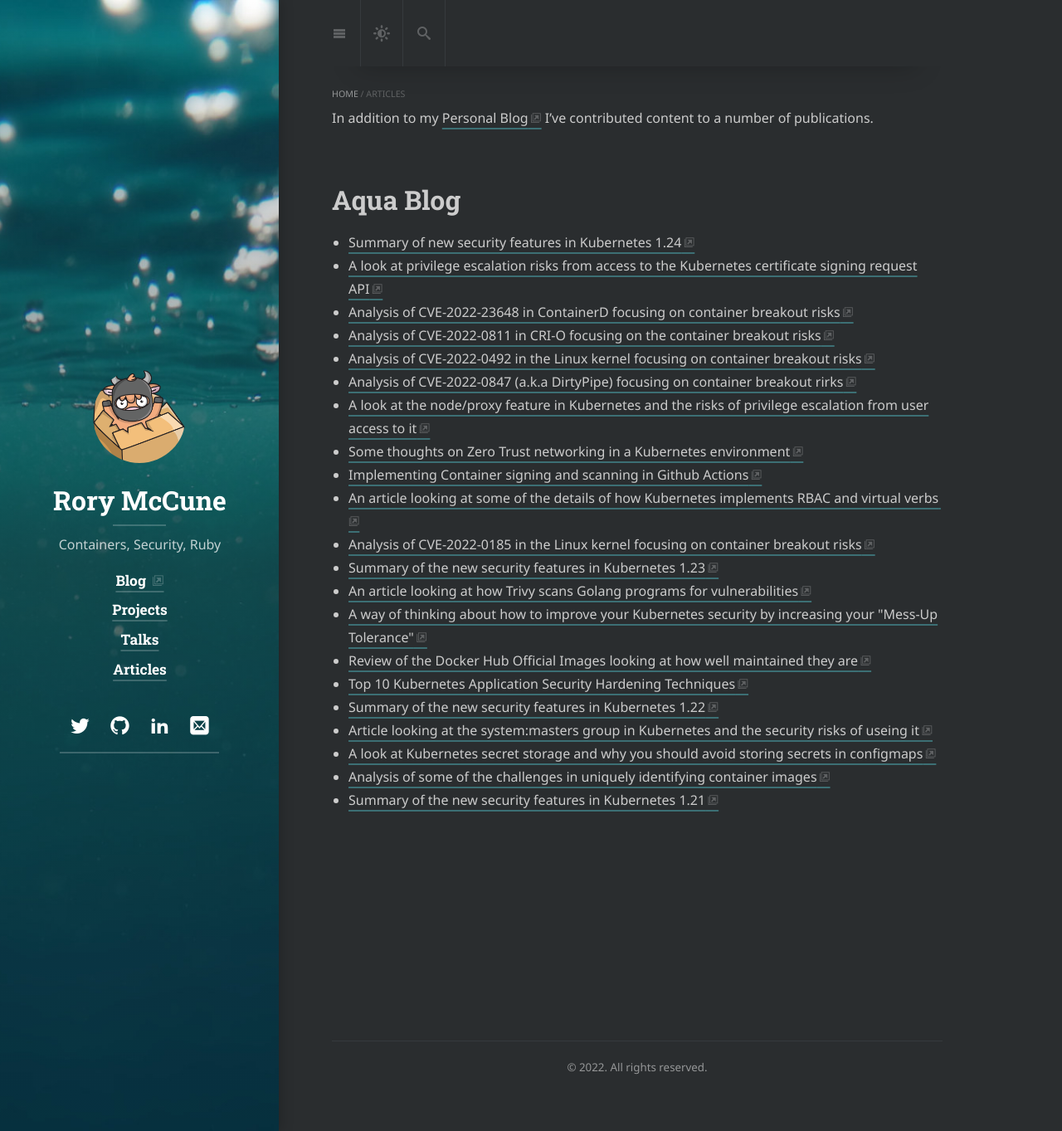
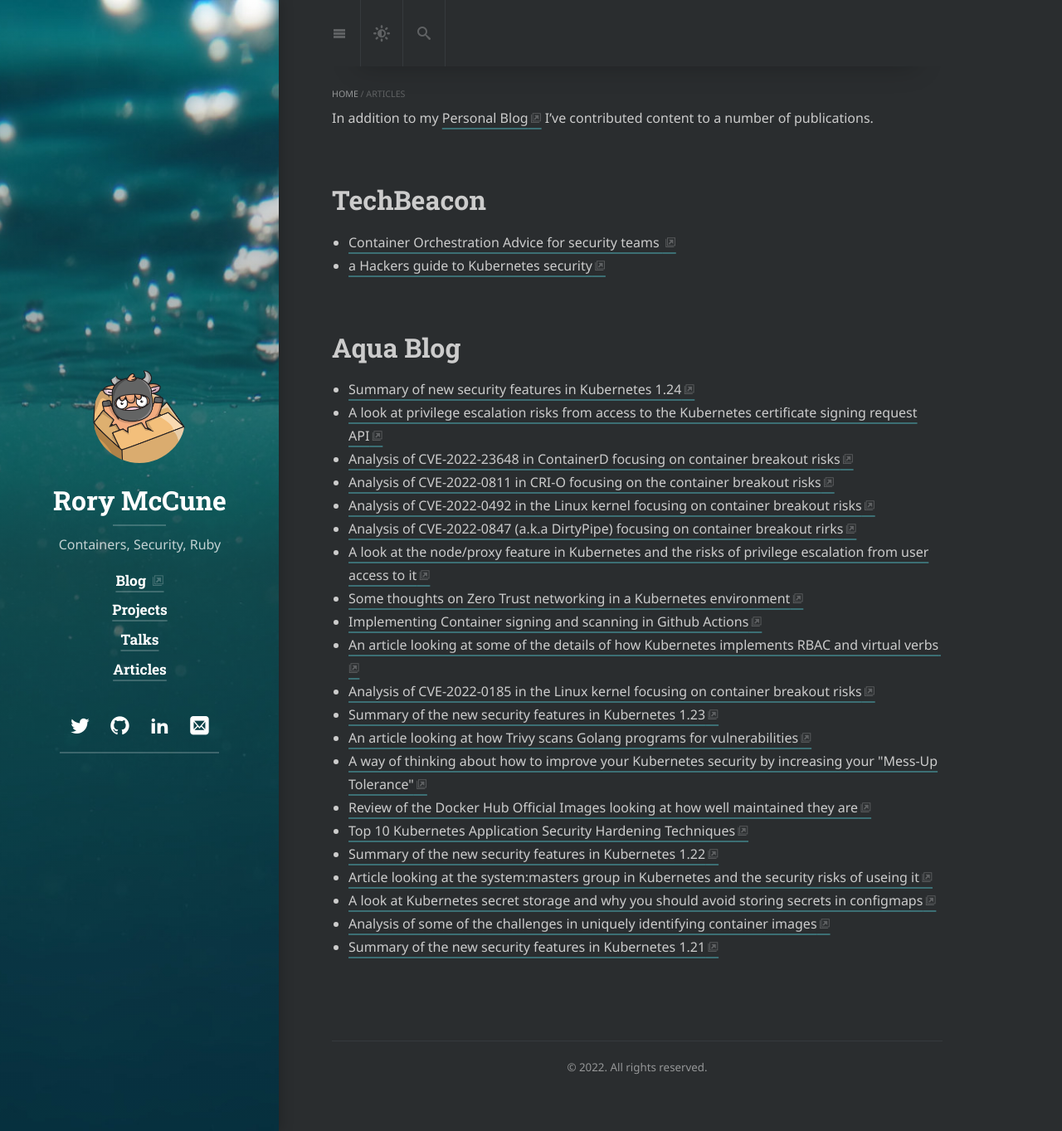
Before and after one commit to raesene/www.mccune.org.uk, a Jekyll site: the page built from articles.md, in a window 1280 px wide and 1363 px high. Shown: the whole window at 83% size. Built offline with Jekyll 4.4.1, drawn with Linux system fonts in a browser that asks for light colours; cached includes are drawn as plain includes; nearby versions of some CDN libraries; some web fonts are replaced; library files that are not in the unit come from our copies.

Commit message:
add articles to list

```diff
--- a/articles.md
+++ b/articles.md
@@ -7,6 +7,13 @@
 ---
 
 In addition to my <a href="https://raesene.github.io">Personal Blog</a> I've contributed content to a number of publications.
+
+<h1>TechBeacon</h1>
+
+<ul>
+<li><a href="https://techbeacon.com/security/container-orchestration-key-what-your-security-team-needs-know"> Container Orchestration Advice for security teams </a></li>
+<li><a href="https://techbeacon.com/enterprise-it/hackers-guide-kubernetes-security"> a Hackers guide to Kubernetes security</a></li>
+</ul>
 
 <h1>Aqua Blog</h1>
 
```
